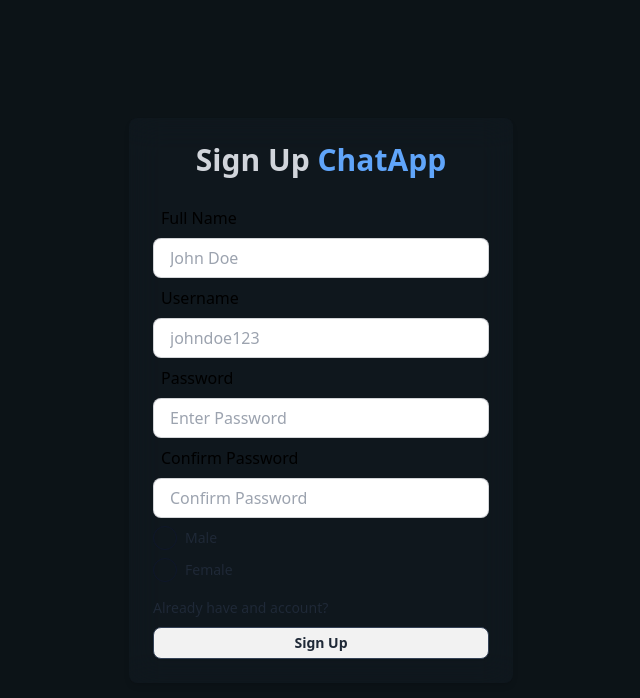
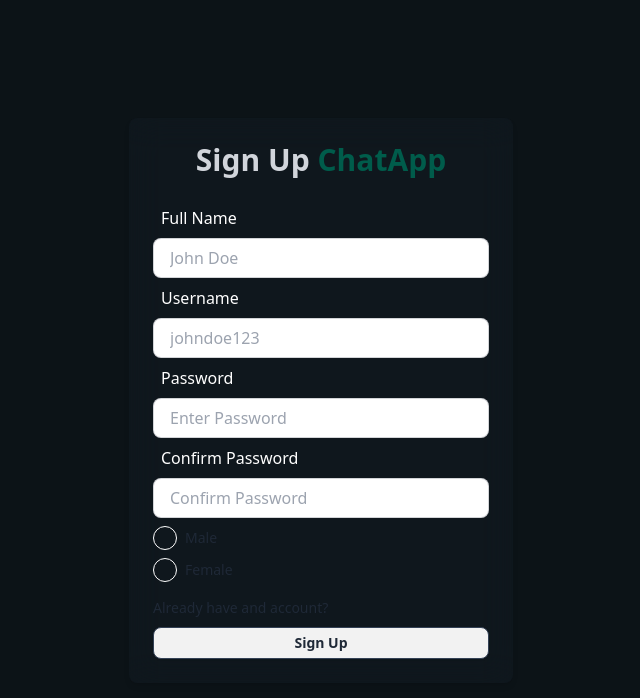
Before and after one commit to DE4D-P00L/ChatApp-React, a React (Vite) app: page /signup in a window 1280 px wide. Shown: the top 698 px of the page, without its empty margins (319-959 px from the left). Built offline with nearby package versions, Linux system fonts and the light colour scheme.

Commit message:
fixed login and signup text colors

```diff
--- a/src/pages/Login.jsx
+++ b/src/pages/Login.jsx
@@ -20,12 +20,12 @@
       <div className="w-full p-6 rounded-lg shadow-md bg-gray-800 bg-clip-padding backdrop-filter backdrop-blur-lg bg-opacity-[20%]">
         <h1 className="text-3xl font-semibold text-center text-gray-300 mb-5">
           Login
-          <span className="text-blue-400"> ChatApp</span>
+          <span className="text-[#005c4b]"> ChatApp</span>
         </h1>
         <form onSubmit={handleSubmit(onSubmit)}>
           <div>
             <label className="label p-2">
-              <span className="text-base label-text text-black">Username</span>
+              <span className="text-base label-text text-white">Username</span>
             </label>
             <input
               type="text"
@@ -41,7 +41,7 @@
           </div>
           <div>
             <label className="label p-2">
-              <span className="text-base label-text text-black">Password</span>
+              <span className="text-base label-text text-white">Password</span>
             </label>
             <input
               type="password"
--- a/src/pages/Signup.jsx
+++ b/src/pages/Signup.jsx
@@ -25,12 +25,12 @@
       <div className="w-full p-6 rounded-lg shadow-md bg-gray-800 bg-clip-padding backdrop-filter backdrop-blur-lg bg-opacity-[20%]">
         <h1 className="text-3xl font-semibold text-center text-gray-300 mb-5">
           Sign Up
-          <span className="text-blue-400"> ChatApp</span>
+          <span className="text-[#005c4b]"> ChatApp</span>
         </h1>
         <form onSubmit={handleSubmit(onSubmit)}>
           <div>
             <label className="label p-2">
-              <span className="text-base label-text text-black">Full Name</span>
+              <span className="text-base label-text text-white">Full Name</span>
             </label>
             <input
               type="text"
@@ -44,7 +44,7 @@
           </div>
           <div>
             <label className="label p-2">
-              <span className="text-base label-text text-black">Username</span>
+              <span className="text-base label-text text-white">Username</span>
             </label>
             <input
               type="text"
@@ -60,7 +60,7 @@
           </div>
           <div>
             <label className="label p-2">
-              <span className="text-base label-text text-black">Password</span>
+              <span className="text-base label-text text-white">Password</span>
             </label>
             <input
               type="password"
@@ -74,7 +74,7 @@
           </div>
           <div>
             <label className="label p-2">
-              <span className="text-base label-text text-black">
+              <span className="text-base label-text text-white">
                 Confirm Password
               </span>
             </label>
@@ -100,7 +100,7 @@
                   type="radio"
                   name="gender"
                   value="male"
-                  className="border-slate-900 radio"
+                  className="border-white radio"
                   {...register("gender", {
                     required: "Please select a gender",
                   })}
@@ -114,7 +114,7 @@
                   type="radio"
                   name="gender"
                   value="female"
-                  className="border-slate-900 radio"
+                  className="border-white radio"
                   {...register("gender", {
                     required: "Please select a gender",
                   })}
```
